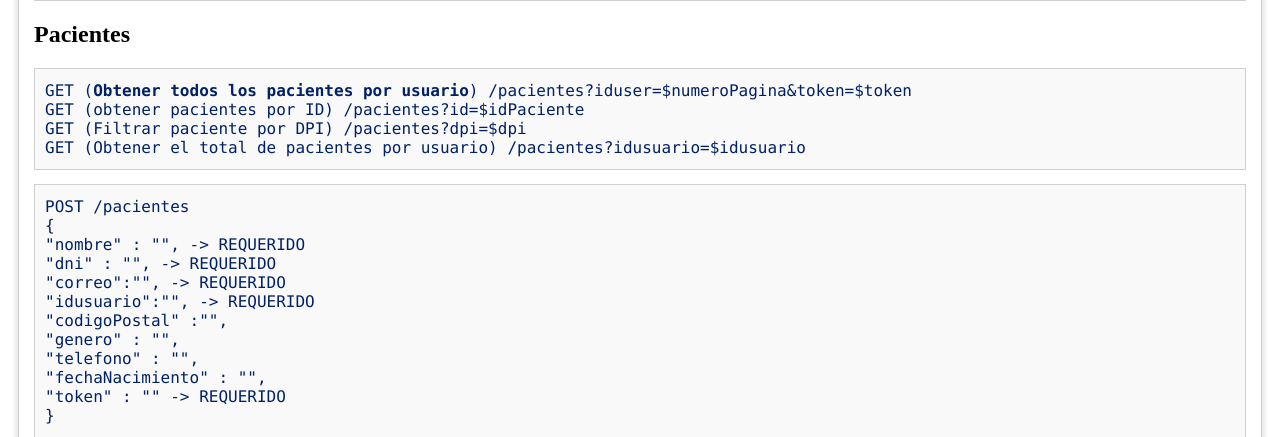
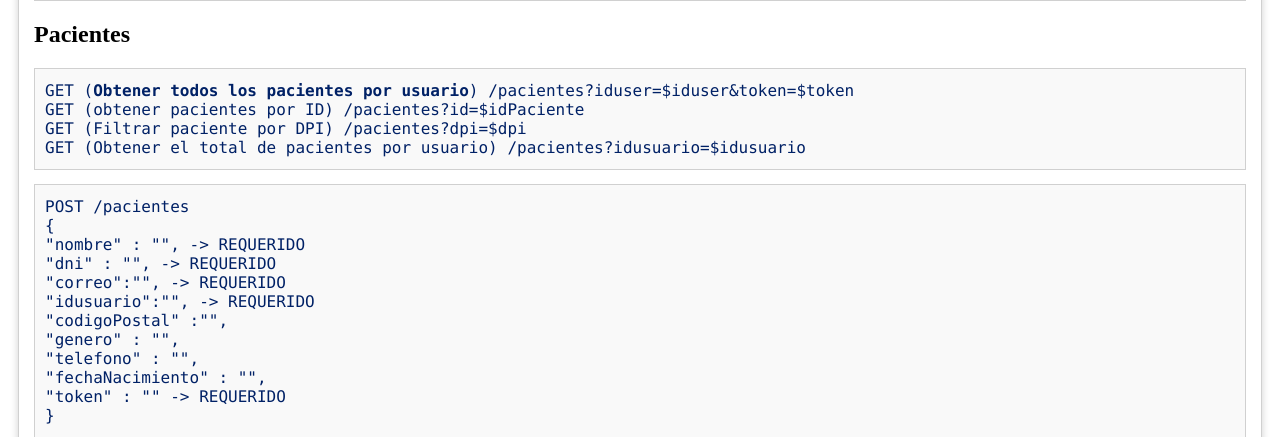
Before and after one commit to EdvinPacheco03/Api-Rest-PHP, a PHP site: page / in a window 1280 px wide. Shown: the part 250-687 px from the top of the page. Run offline with PHP 8.4, Linux system fonts and the light colour scheme.

Commit message:
Se corrigieron errores de documentacion

```diff
--- a/index.php
+++ b/index.php
@@ -30,7 +30,7 @@
     <div class="divbody">
         <h2>Pacientes</h2>
         <code>
-           GET (<strong>Obtener todos los pacientes por usuario</strong>)    /pacientes?iduser=$numeroPagina&token=$token
+           GET (<strong>Obtener todos los pacientes por usuario</strong>)    /pacientes?iduser=$iduser&token=$token
            <br>
            GET (obtener pacientes por ID)                   /pacientes?id=$idPaciente
            <br>
```
